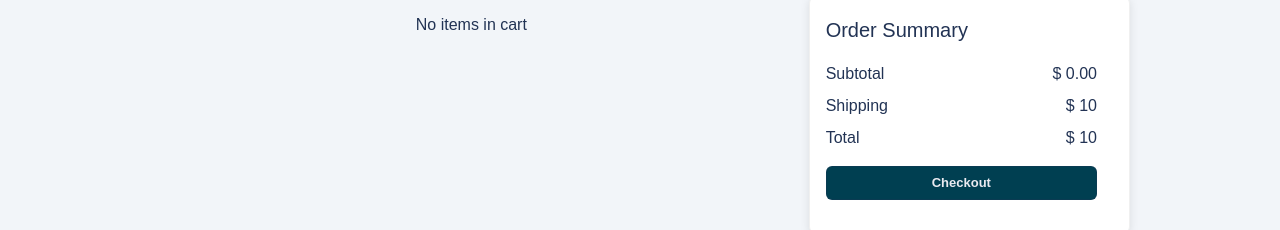
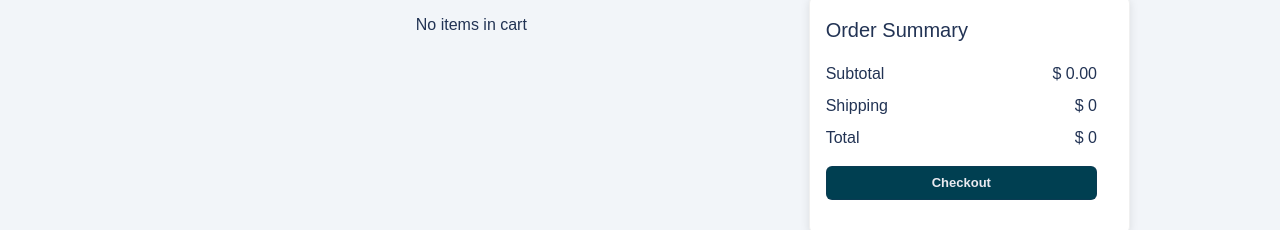
Before and after one commit to mehedihassandev/e-commerce, a React (Vite) app: page /cart in a window 1280 px wide. Shown: the part 103-333 px from the top of the page. Built offline with nearby package versions, Linux system fonts and the light colour scheme.

Commit message:
EC-05: Refactor cart-details component to update shipping cost based on cart items

```diff
--- a/src/app/components/cart-details.tsx
+++ b/src/app/components/cart-details.tsx
@@ -41,7 +41,7 @@ const Cart = () => {
     return acc + price * item.quantity;
   }, 0);
 
-  const shipping = 10;
+  const shipping = cartItems.length > 0 ? 10 : 0;
   const total = subTotal + shipping;
 
   const handleRemoveFromCart = (itemId: number) => {
--- a/src/app/components/favorite-items.tsx
+++ b/src/app/components/favorite-items.tsx
@@ -91,7 +91,7 @@ const FavoriteItems = () => {
                   handleRemoveFromCart={handleRemoveFromCart}
                   handleAddToWhitelist={handleAddToWhitelist}
                   handleRemoveFromWhitelist={handleRemoveFromWhitelist}
-                  // handleAddToCart={handleAddToCart}
+                  handleAddToCart={handleAddToCart}
                 />
               ))
             ) : (
--- a/src/app/components/item.tsx
+++ b/src/app/components/item.tsx
@@ -1,32 +1,26 @@
-import { Delete, Favorite, Remove } from '@mui/icons-material';
+import { AddShoppingCart, Delete, Favorite, Remove } from '@mui/icons-material';
 import { Box, Button, Grid, Typography } from '@mui/material';
 import { FC } from 'react';
-import { useSelector } from 'react-redux';
 import { useLocation } from 'react-router-dom';
 import { IProduct } from '../model/product';
-import { RootState } from '../redux/store';
+import { LINKS } from '../navigation/route-constant';
 
 interface IItemProps {
   item: IProduct;
   handleRemoveFromCart: (itemId: number) => void;
   handleRemoveFromWhitelist: (itemId: number) => void;
   handleAddToWhitelist: (product: IProduct) => void;
-  // handleAddToCart: (product: IProduct) => void;
+  handleAddToCart?: (product: IProduct) => void;
 }
 
 export const Item: FC<IItemProps> = ({
   item,
   handleRemoveFromCart,
   handleRemoveFromWhitelist,
-  handleAddToWhitelist
-  // handleAddToCart
+  handleAddToWhitelist,
+  handleAddToCart
 }) => {
   const location = useLocation();
-
-  const cartItems = useSelector(
-    (state: RootState) => state.cartReducer.cartItems
-  );
-  const isInCart = cartItems.some((cartItem) => cartItem.id === item.id);
 
   return (
     <Grid
@@ -88,15 +82,7 @@ export const Item: FC<IItemProps> = ({
               alignItems: 'center'
             }}
           >
-            {/* {isInCart ? (
-              <Button
-                variant="outlined"
-                startIcon={<Delete />}
-                onClick={() => handleRemoveFromCart(item.id)}
-              >
-                Remove From Cart
-              </Button>
-            ) : (
+            {location.pathname === LINKS.FAVORITE && handleAddToCart && (
               <Button
                 variant="outlined"
                 startIcon={<AddShoppingCart />}
@@ -104,7 +90,7 @@ export const Item: FC<IItemProps> = ({
               >
                 Add To Cart
               </Button>
-            )} */}
+            )}
             {location.pathname === '/cart' && (
               <>
                 <Button
```
